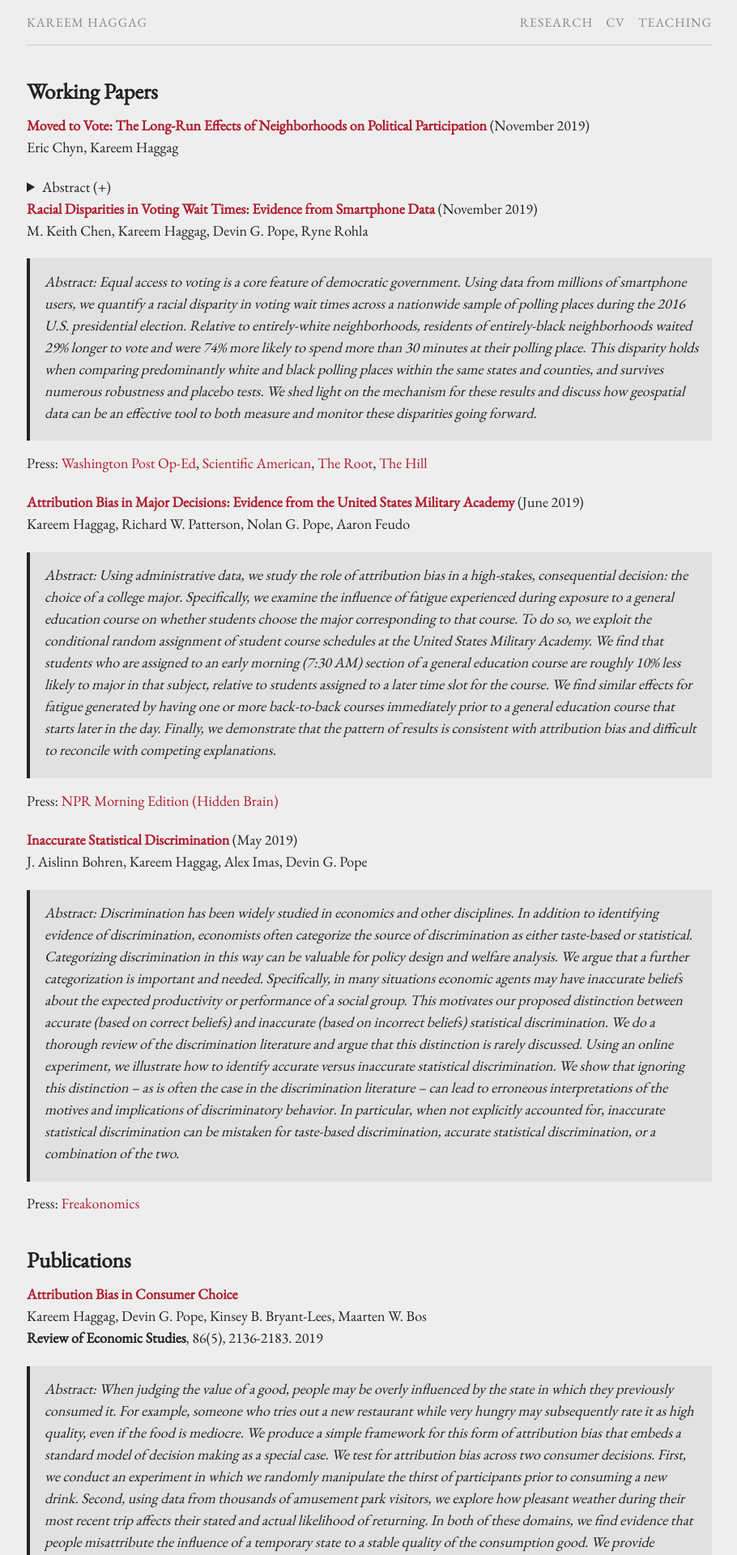
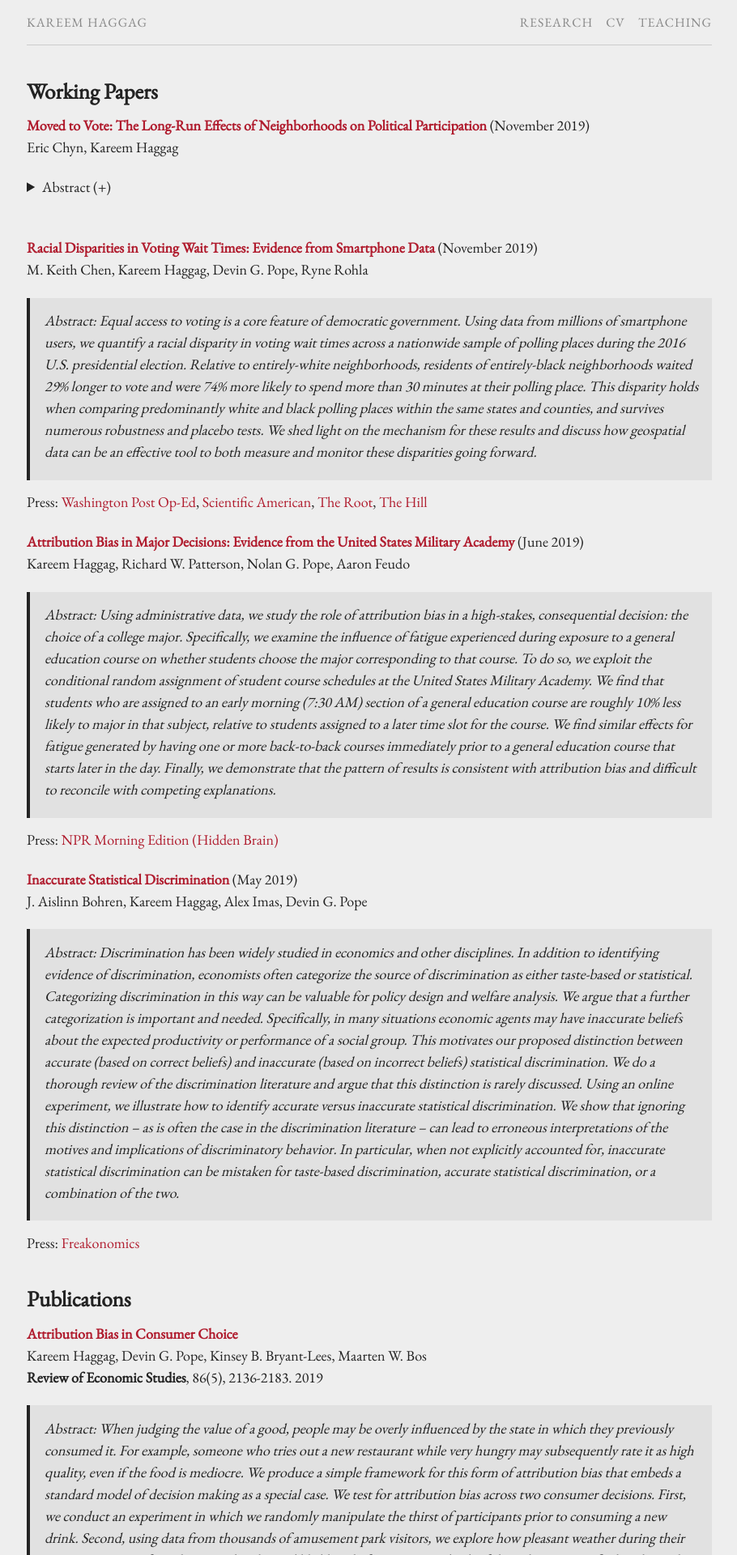
Before and after one commit to kareemhaggag/kareemhaggag.github.io, a Jekyll site: the page built from research.md, in a window 1280 px wide. Shown: the top 1920 px of the page at 81% size, without its empty margins (184-1094 px from the left). Built offline with Jekyll 4.4.1, drawn with Linux system fonts in a browser that asks for light colours; our own code applies the rules of GitHub Pages for plain Markdown files.

```diff
--- a/research.md
+++ b/research.md
@@ -5,13 +5,13 @@ permalink: /research/
 ## Working Papers
 
 **[Moved to Vote: The Long-Run Effects of Neighborhoods on Political Participation](/f/Moved_to_Vote.pdf)** (November 2019)<br />
-Eric Chyn, Kareem Haggag<br />
+Eric Chyn, Kareem Haggag
 <details><summary>Abstract (+) </summary>
 <blockquote>
 <p align="justify">
-	Abstract: How does one's childhood neighborhood shape political engagement later in life? We leverage a natural experiment that moved children out of disadvantaged neighborhoods to study effects on their voting behavior more than a decade later. Using linked administrative data, we find that children who were displaced by public housing demolitions and moved using housing vouchers are 12 percent (3.3 percentage points) more likely to vote in adulthood, relative to their non-displaced peers. We argue that this result is unlikely to be driven by changes in incarceration or in their parents' outcomes, but rather by improvements in education and labor market outcomes, and perhaps by socialization. These results suggest that, in addition to reducing economic inequality, housing assistance programs that improve one's childhood neighborhood may be a useful tool in reducing inequality in political participation.<br /></p>
+	Abstract: How does one's childhood neighborhood shape political engagement later in life? We leverage a natural experiment that moved children out of disadvantaged neighborhoods to study effects on their voting behavior more than a decade later. Using linked administrative data, we find that children who were displaced by public housing demolitions and moved using housing vouchers are 12 percent (3.3 percentage points) more likely to vote in adulthood, relative to their non-displaced peers. We argue that this result is unlikely to be driven by changes in incarceration or in their parents' outcomes, but rather by improvements in education and labor market outcomes, and perhaps by socialization. These results suggest that, in addition to reducing economic inequality, housing assistance programs that improve one's childhood neighborhood may be a useful tool in reducing inequality in political participation.</p>
 </blockquote>
-</details>
+</details><br />
 
 **[Racial Disparities in Voting Wait Times: Evidence from Smartphone Data](/f/Racial_Disparities_in_Voting_Wait_Times.pdf)** (November 2019)<br />
 M. Keith Chen, Kareem Haggag, Devin G. Pope, Ryne Rohla<br />
```
